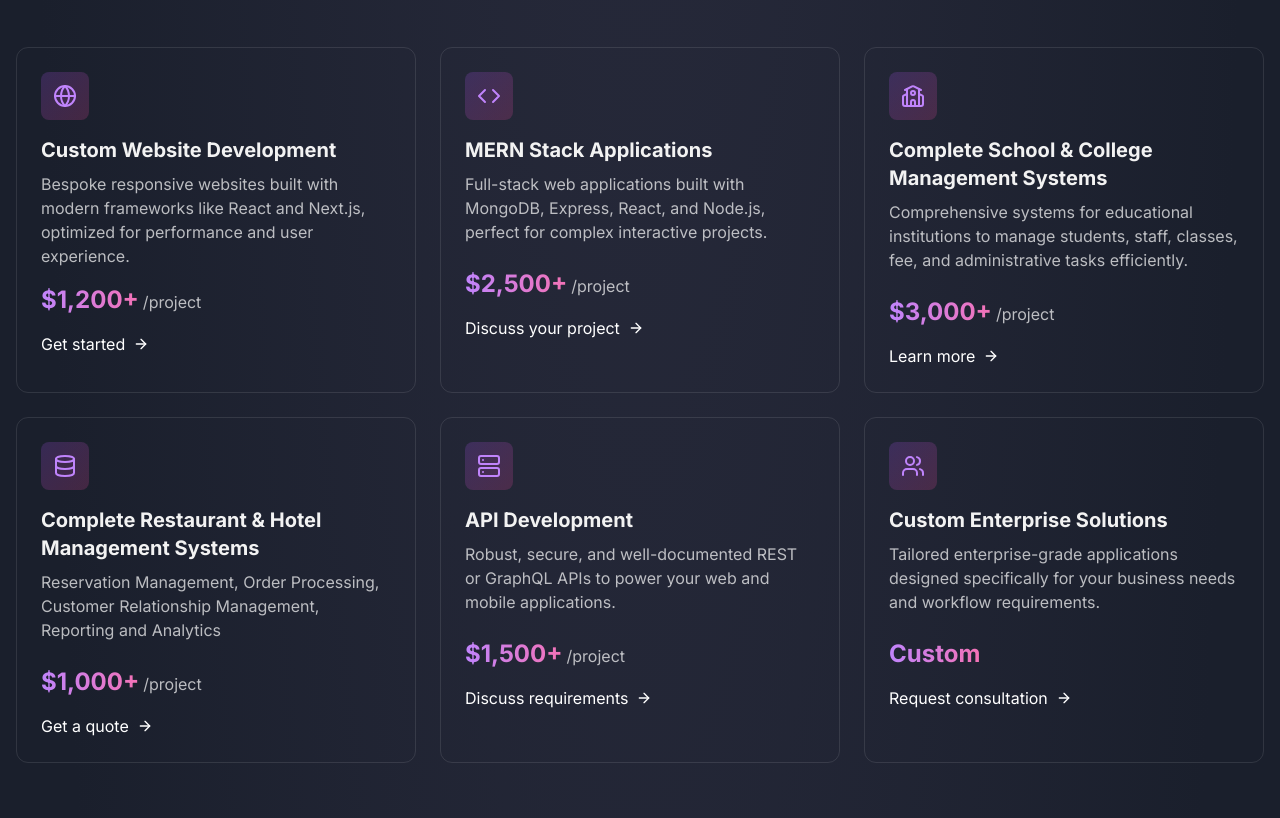
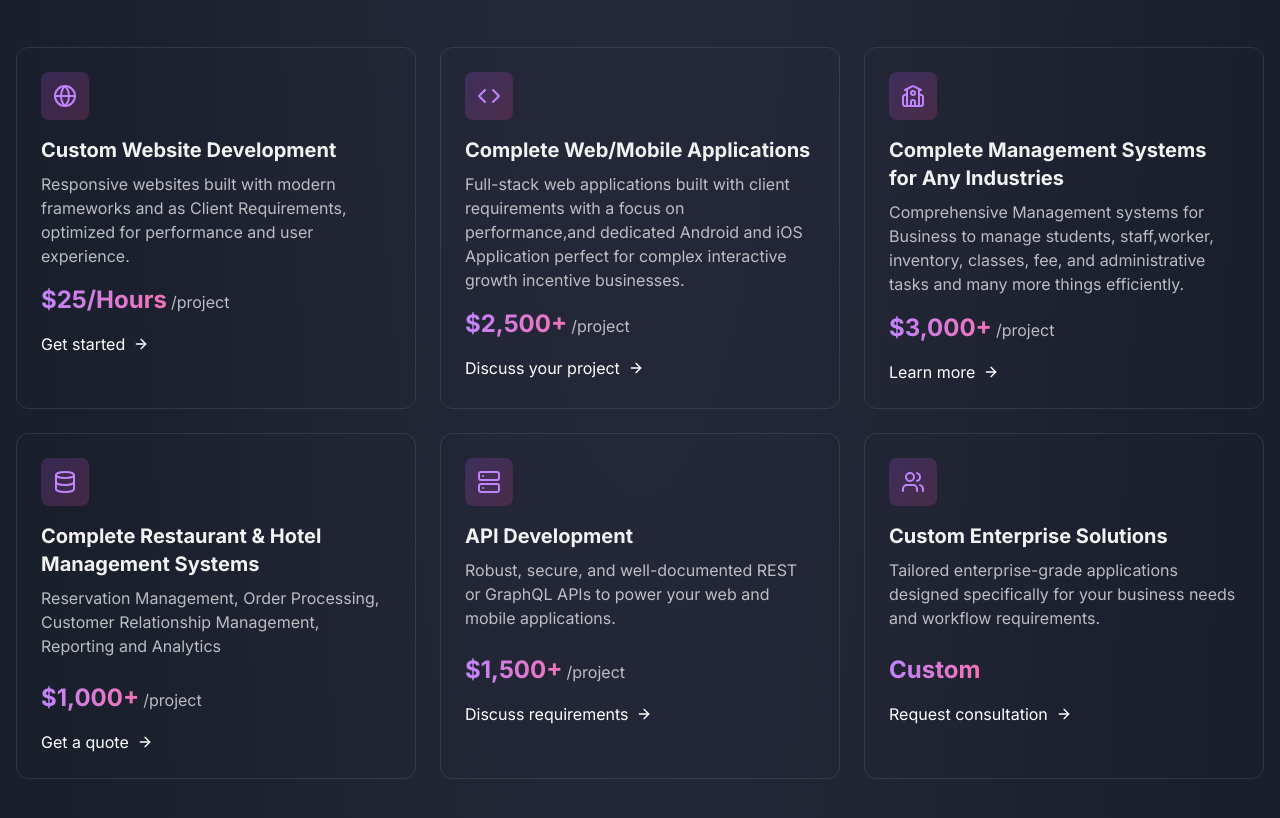
Before and after one commit to rajat290/Rajat.Portfolio, a React (Vite) app: page / in a window 1280 px wide. Shown: the part 2040-2858 px from the top of the page. Built offline with nearby package versions, Linux system fonts and the light colour scheme.

Commit message:
Update service descriptions and pricing in Services component for clarity and alignment with client requirements

```diff
--- a/src/components/Services.tsx
+++ b/src/components/Services.tsx
@@ -59,16 +59,16 @@ const Services = () => {
         <ServiceCard
           icon={<Globe className="text-purple-400" size={24} />}
           title="Custom Website Development"
-          description="Bespoke responsive websites built with modern frameworks like React and Next.js, optimized for performance and user experience."
-          price="$1,200+"
+          description="Responsive websites built with modern frameworks and as Client Requirements, optimized for performance and user experience."
+          price="$25/Hours"
           ctaText="Get started"
           ctaLink="#contact"
         />
 
         <ServiceCard
           icon={<Code className="text-purple-400" size={24} />}
-          title="MERN Stack Applications"
-          description="Full-stack web applications built with MongoDB, Express, React, and Node.js, perfect for complex interactive projects."
+          title="Complete Web/Mobile Applications"
+          description="Full-stack web applications built with client requirements with a focus on performance,and dedicated Android and iOS Application perfect for complex interactive growth incentive businesses."
           price="$2,500+"
           ctaText="Discuss your project"
           ctaLink="#contact"
@@ -76,8 +76,8 @@ const Services = () => {
 
         <ServiceCard
           icon={<School className="text-purple-400" size={24} />}
-          title="Complete School & College Management Systems"
-          description="Comprehensive systems for educational institutions to manage students, staff, classes, fee, and administrative tasks efficiently."
+          title="Complete Management Systems for Any Industries "
+          description="Comprehensive Management systems for Business to manage students, staff,worker, inventory, classes, fee, and administrative tasks and many more things efficiently."
           price="$3,000+"
           ctaText="Learn more"
           ctaLink="#contact"
```
